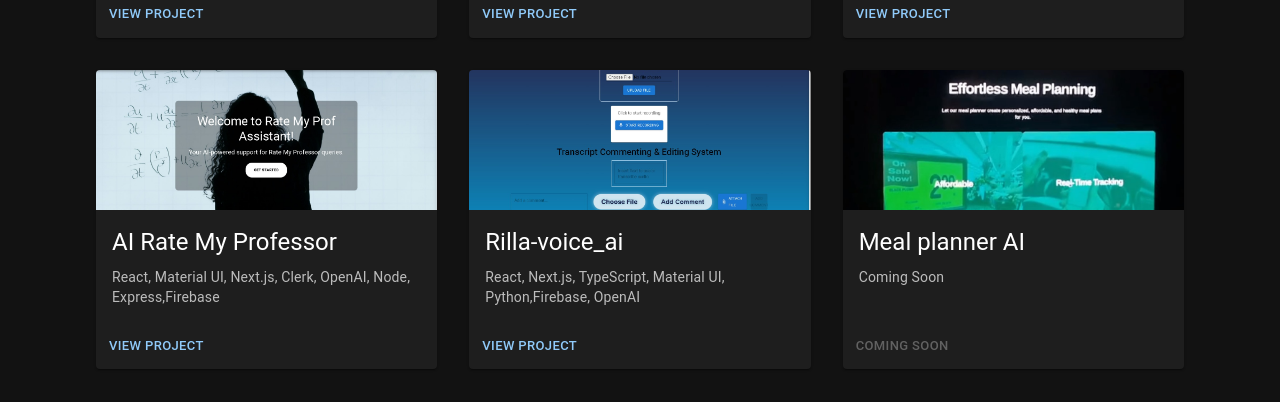
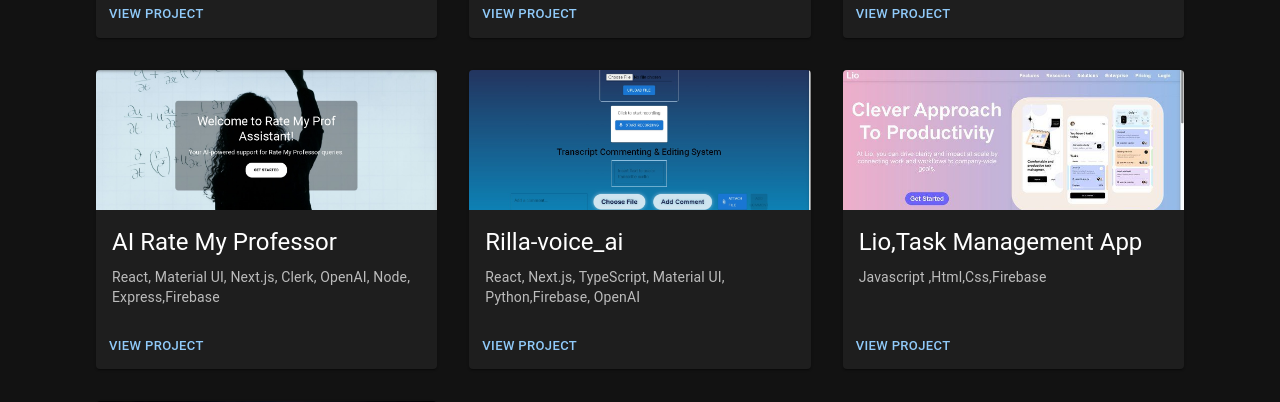
Before and after one commit to Eliud254/dev, a Next.js app: page /portfolio in a window 1280 px wide. Shown: the part 533-935 px from the top of the page. Built offline with nearby package versions, Linux system fonts and the light colour scheme.

Commit message:
another update

```diff
--- a/components/Portfolio.tsx
+++ b/components/Portfolio.tsx
@@ -33,11 +33,18 @@ const projects = [
     image: '/rilla.jpg',
     link: 'https://rilla-voice-ai.vercel.app/',
   },
+
+  {
+    title: 'Lio,Task Management App',
+    description: 'Javascript ,Html,Css,Firebase',
+    image: '/lio.jpg',
+    link: 'https://github.com/Eliud254/Lio.git',
+  },
   {
     title: 'Meal planner AI',
     description: 'Coming Soon',
     image: './meal.jpg',
-    link: '',
+    link: 'https://github.com/Eliud254/AI-Meal-Planner',
   },
 ];
 
```
Also changed, not shown: public/lio.jpg (added).
